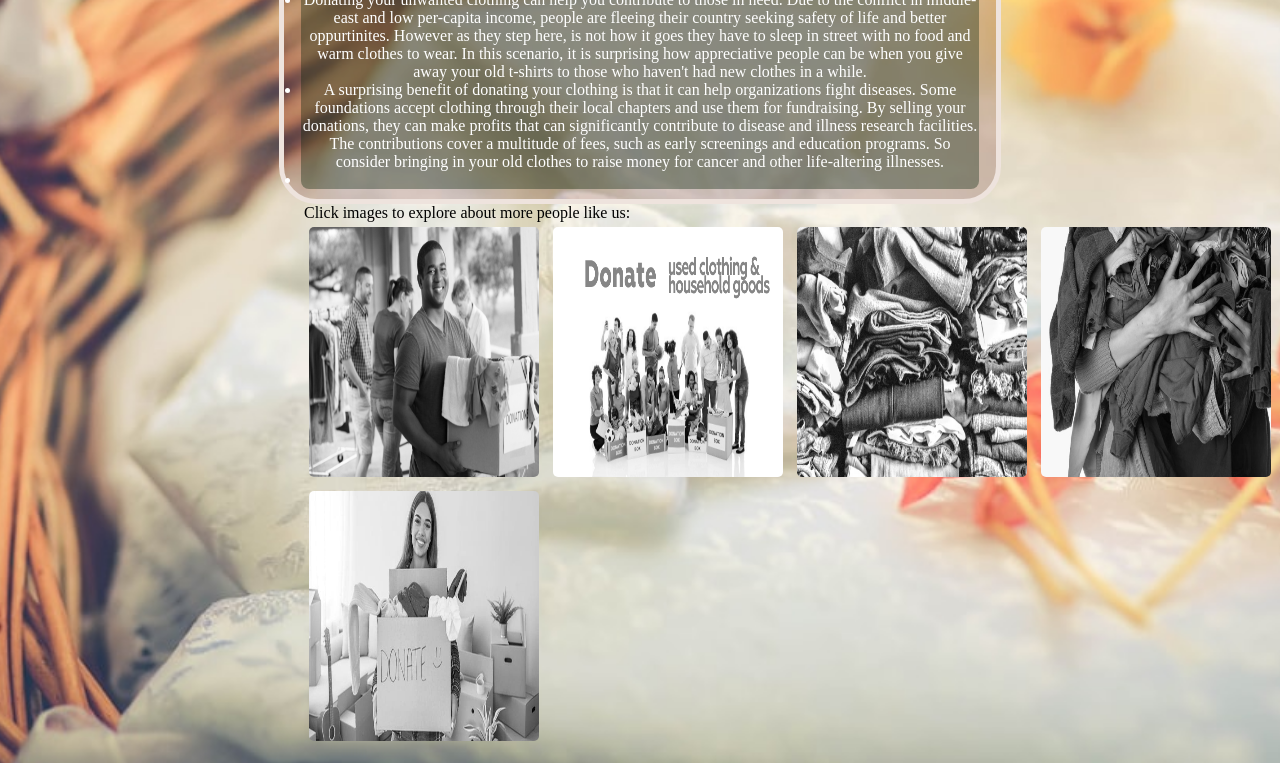
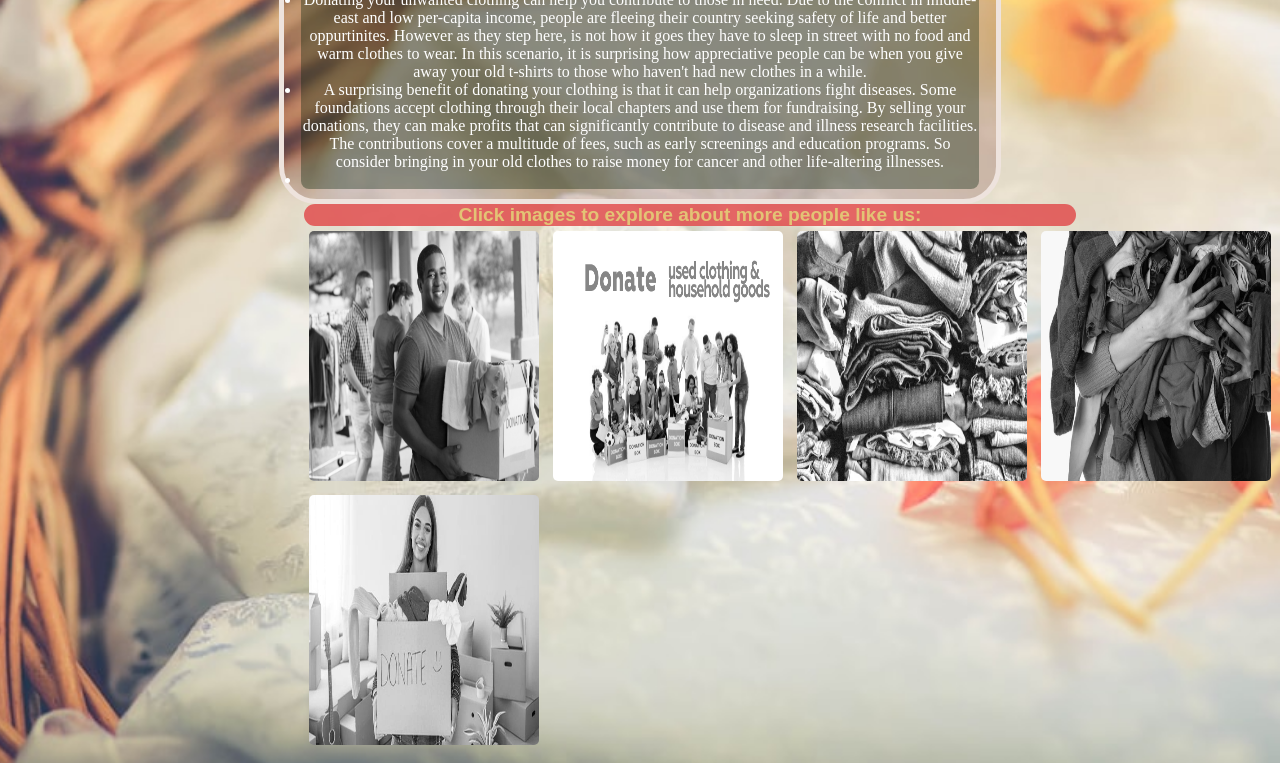
Before and after one commit to prakashoc507/Okaidi-Brussels, a plain HTML site: page collection.html in a window 1280 px wide. Shown: the part 735-1498 px from the top of the page. Drawn offline with Linux system fonts and the light colour scheme.

Commit message:
add style to p element inside id of gallery

```diff
--- a/assets/css/style.css
+++ b/assets/css/style.css
@@ -159,6 +159,18 @@ nav ul li a {
 #gallery img:hover {
     filter: grayscale(0);
     transform: scale(1.1);
+}
+
+#gallery .info{
+    font-family: sans-serif;
+    font-size: larger;
+    font-weight: 600;
+    color: #e3c375;
+    background: #e15050db;
+    border-radius: 10cm;
+    width: 67%;
+    text-align: center;
+
 }
 
 #history {
```
